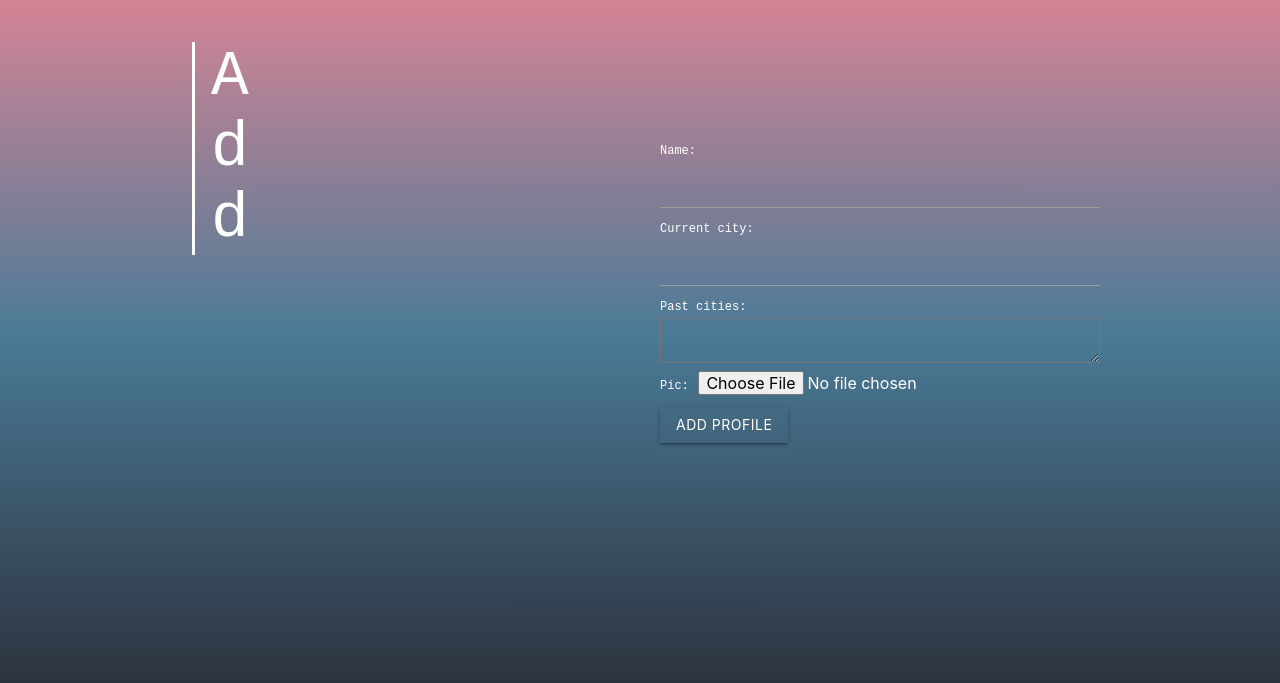
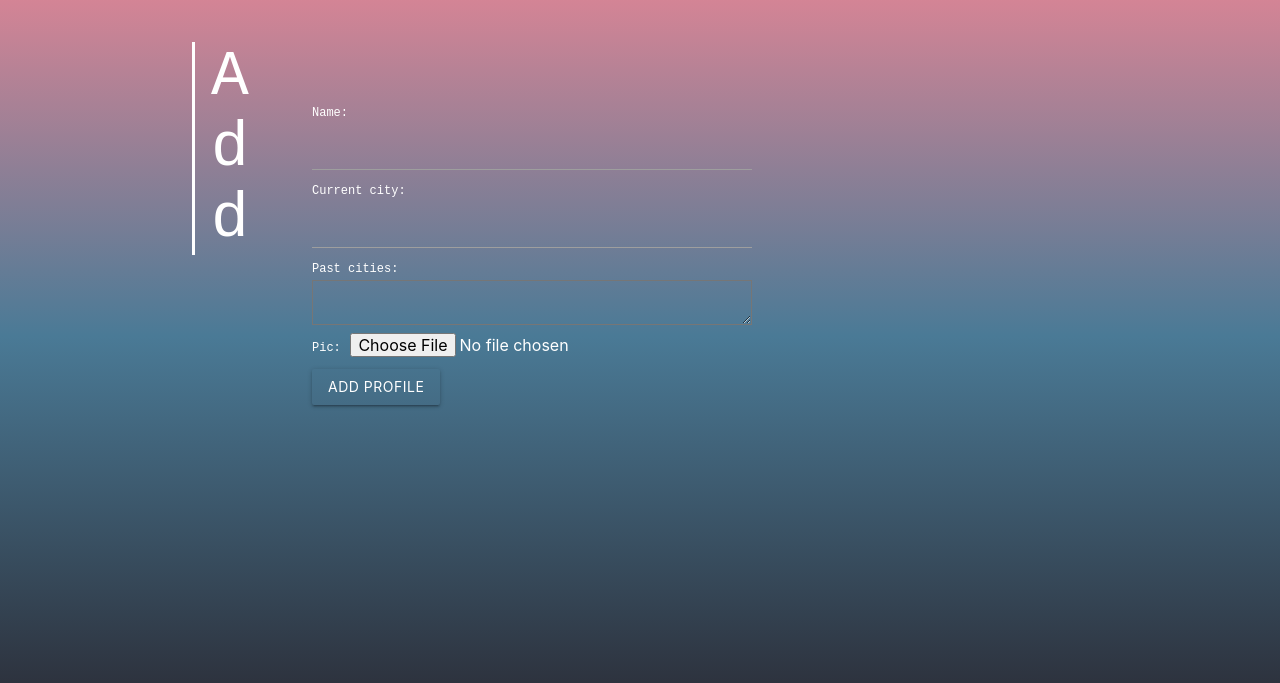
Before and after one commit to CSimoneCode/Project-Wayfarer, a Django app: page /profile/add_profile/ in a window 1280 px wide. Shown: the part 64-747 px from the top of the page. Run offline with Django 3.2, Linux system fonts and the light colour scheme; the visitor is signed in with stand-in values (Sample User, id 1).

```diff
--- a/main_app/static/css/style.css
+++ b/main_app/static/css/style.css
@@ -32,6 +32,10 @@ main {
   transform: scale(1);
   width: 60px;
   text-orientation: upright;
+}
+
+span.rotate {
+  height: fit-content;
 }
 
 h1, h2 {
@@ -79,9 +83,9 @@ form {
 }
 
 .form-cont {
-  position: absolute;
-  top: 202px;
-  left: 600px;
+  height: fit-content;
+  margin-top: 100px;
+  margin-right: 500px;
 }
 
 input {
--- a/main_app/static/css/style.scss
+++ b/main_app/static/css/style.scss
@@ -44,6 +44,10 @@ main {
     transform:scale(1);
     width:60px;
     text-orientation: upright;
+}
+
+span.rotate {
+    height: fit-content;
 }
 
 h1, h2 {
@@ -95,9 +99,9 @@ form {
 }
 
 .form-cont {
-    position: absolute;
-    top: 202px;
-    left: 600px;
+    height: fit-content;
+    margin-top: 100px;
+    margin-right: 500px;
 }
 
 input {
@@ -126,6 +130,10 @@ label {
 
 .helptext {
     display: none;
+}
+
+.red-text {
+
 }
 
 // --------------------------------------- About Cards
```
Also changed, not shown: 1 other file.
